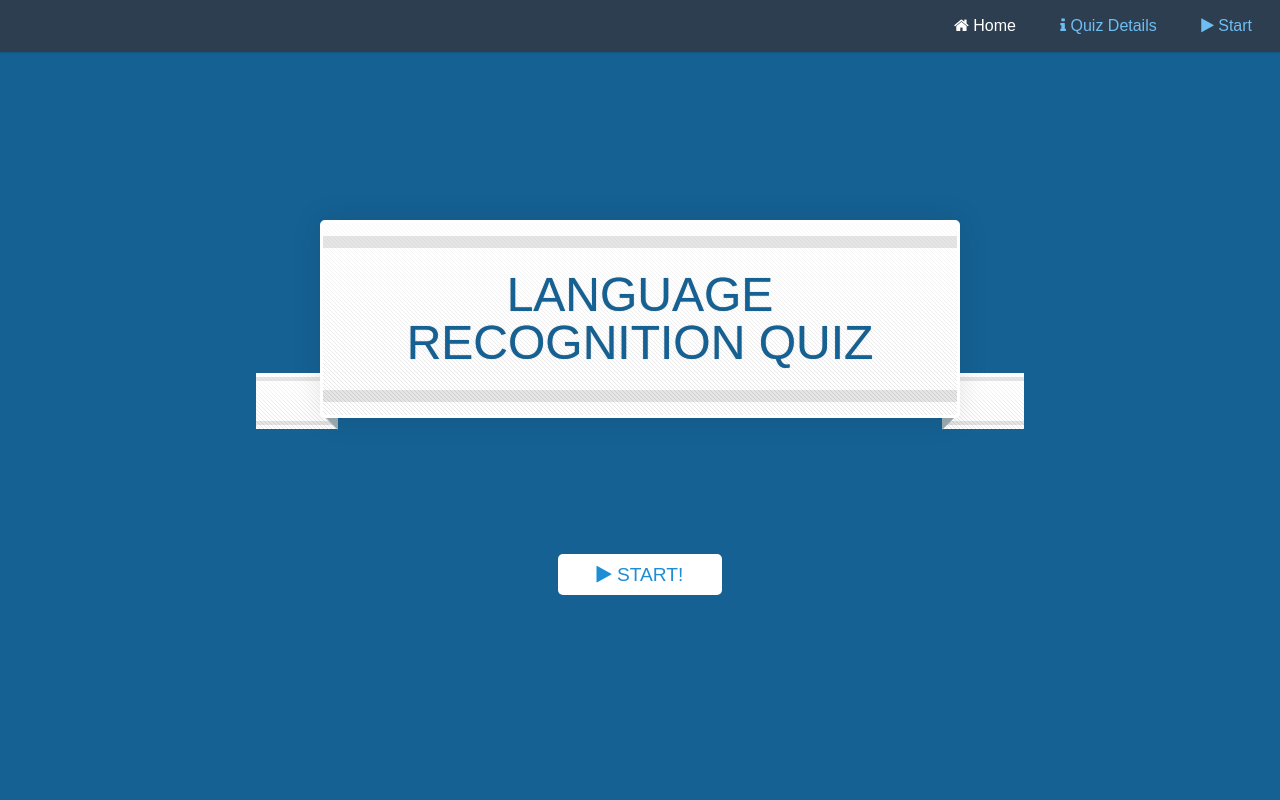
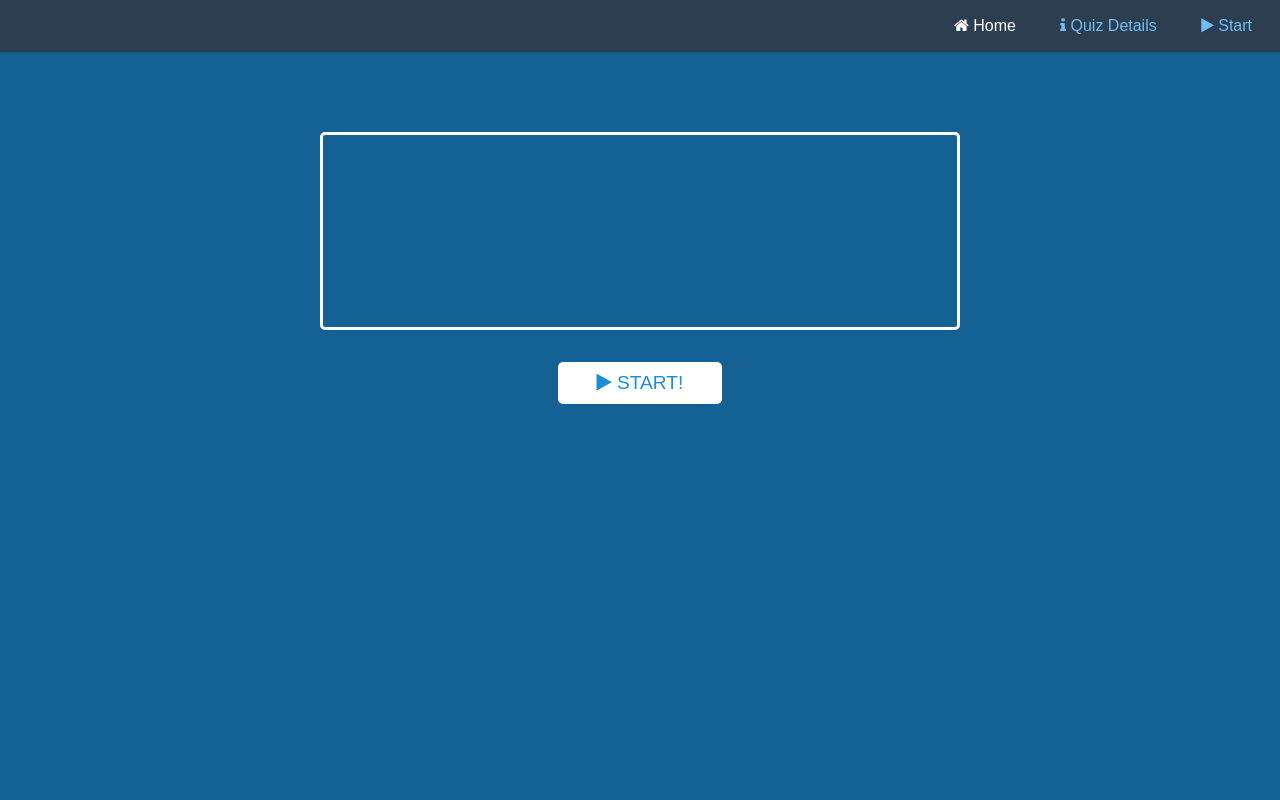
Before and after one commit to RGuinto/App, a plain HTML site: page index.html in a window 1280 px wide. Shown: the top 800 px of the page. Drawn offline with nearby package versions, Linux system fonts and the light colour scheme; some packages are replaced by stand-ins of ours.

Commit message:
Comment out the h1 ribbon

```diff
--- a/css/h1.css
+++ b/css/h1.css
@@ -10,7 +10,7 @@
 h1 {
 	display: inline-block;
 	font-size: 14px;
-	line-height: 28px;
+	line-height: 10px;
 	color: #156193;
 	text-shadow: 0 0 1px #758890;
 	margin: 120px 0;
--- a/index.html
+++ b/index.html
@@ -16,8 +16,8 @@
 		<link rel="stylesheet" href="css/grids-responsive-min.css" data-noprefix>
 		<link rel="stylesheet" href="css/base-min.css" data-noprefix>
 		<link rel="stylesheet" href="css/index.css" data-noprefix>
-		<link rel="stylesheet" href="css/h1.css">
-		<script src="prefixfree/prefixfree/prefixfree.min.js"></script>
+		<!--<link rel="stylesheet" href="css/h1.css">
+		<script src="prefixfree/prefixfree/prefixfree.min.js"></script>-->
 
 	</head>
 
```
